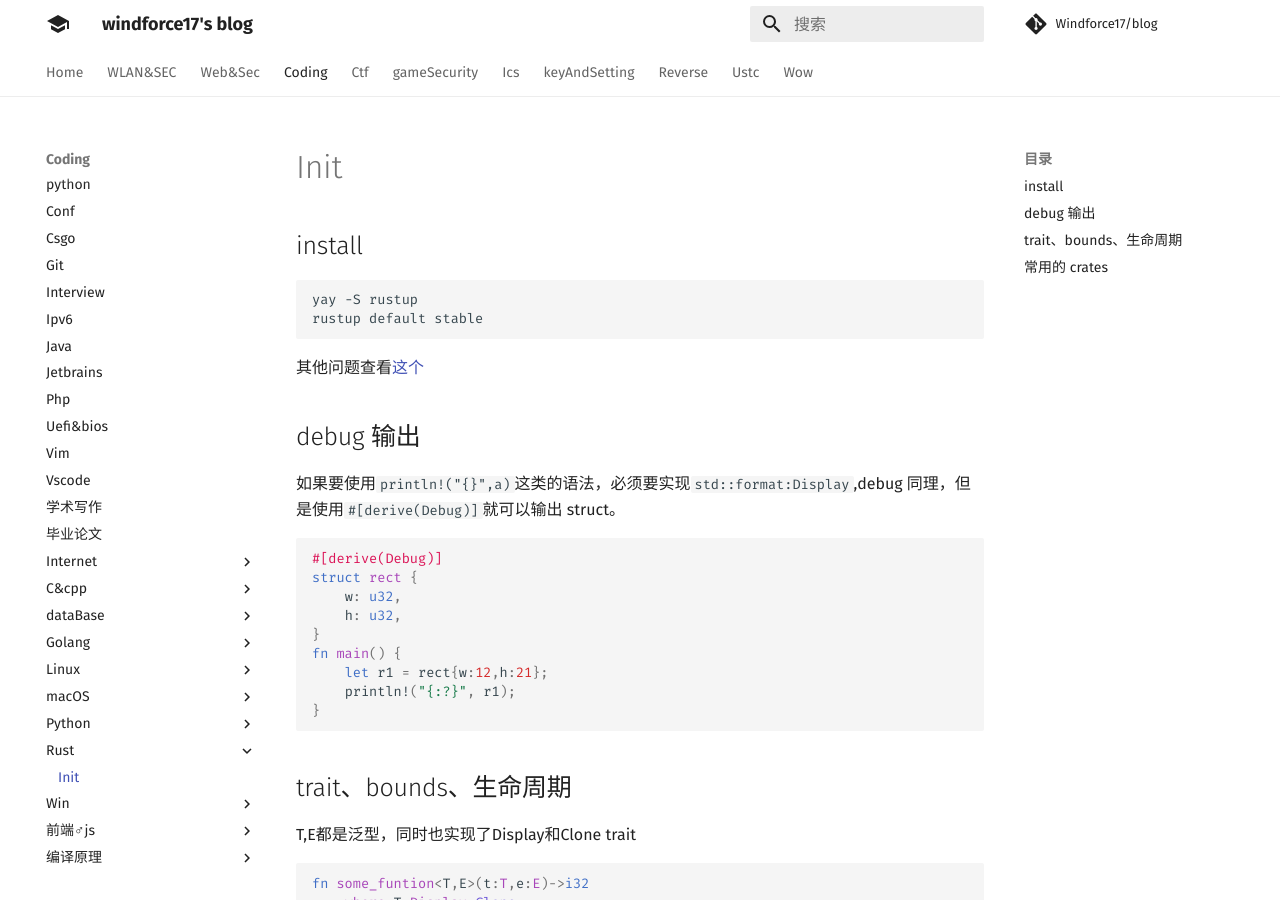
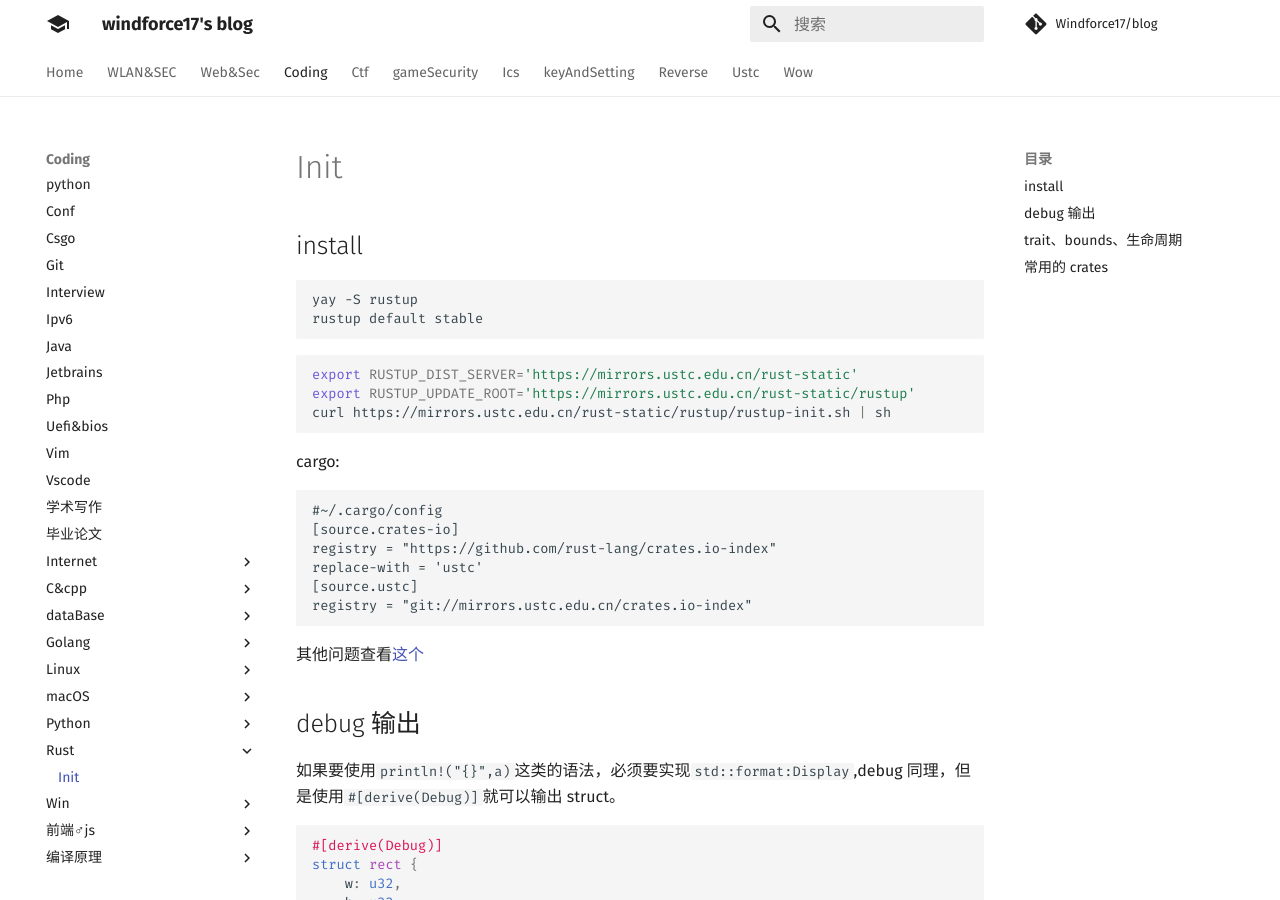
Before and after one commit to Windforce17/blog, an MkDocs documentation site: the page built from docs/coding/rust/init.md, in a window 1280 px wide and 900 px high. Built offline with MkDocs 1.6.1 and Material for MkDocs 9.7.7, drawn with Linux system fonts in a browser that asks for light colours; comment, search, counter and statistics services are not loaded.

````diff
--- a/docs/coding/rust/init.md
+++ b/docs/coding/rust/init.md
@@ -4,6 +4,23 @@
 yay -S rustup
 rustup default stable
 ```
+
+```sh
+export RUSTUP_DIST_SERVER='https://mirrors.ustc.edu.cn/rust-static'
+export RUSTUP_UPDATE_ROOT='https://mirrors.ustc.edu.cn/rust-static/rustup'
+curl https://mirrors.ustc.edu.cn/rust-static/rustup/rustup-init.sh | sh
+```
+
+cargo:
+```conf
+#~/.cargo/config
+[source.crates-io]
+registry = "https://github.com/rust-lang/crates.io-index"
+replace-with = 'ustc'
+[source.ustc]
+registry = "git://mirrors.ustc.edu.cn/crates.io-index"
+```
+
 
 其他问题查看[这个](https://wiki.archlinux.org/index.php/Rust#Installation)
 
````
Also changed, not shown: docs/coding/linux/ubuntu.md (+7 -0 lines).
